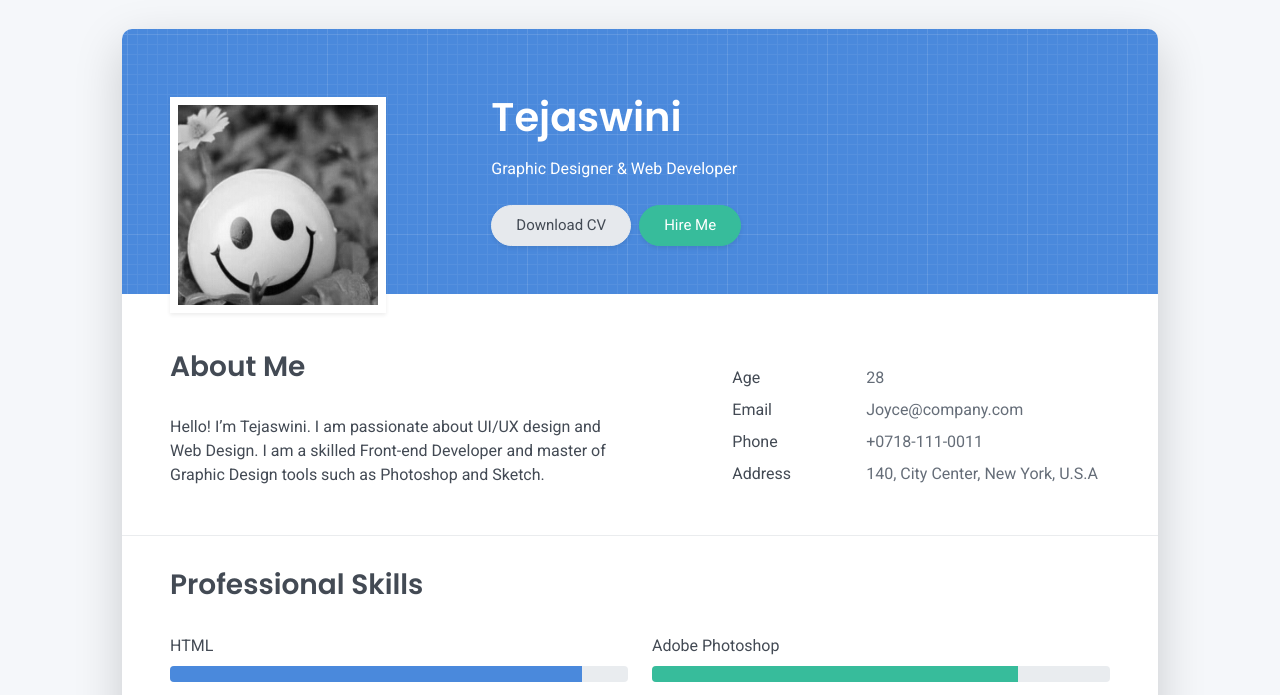
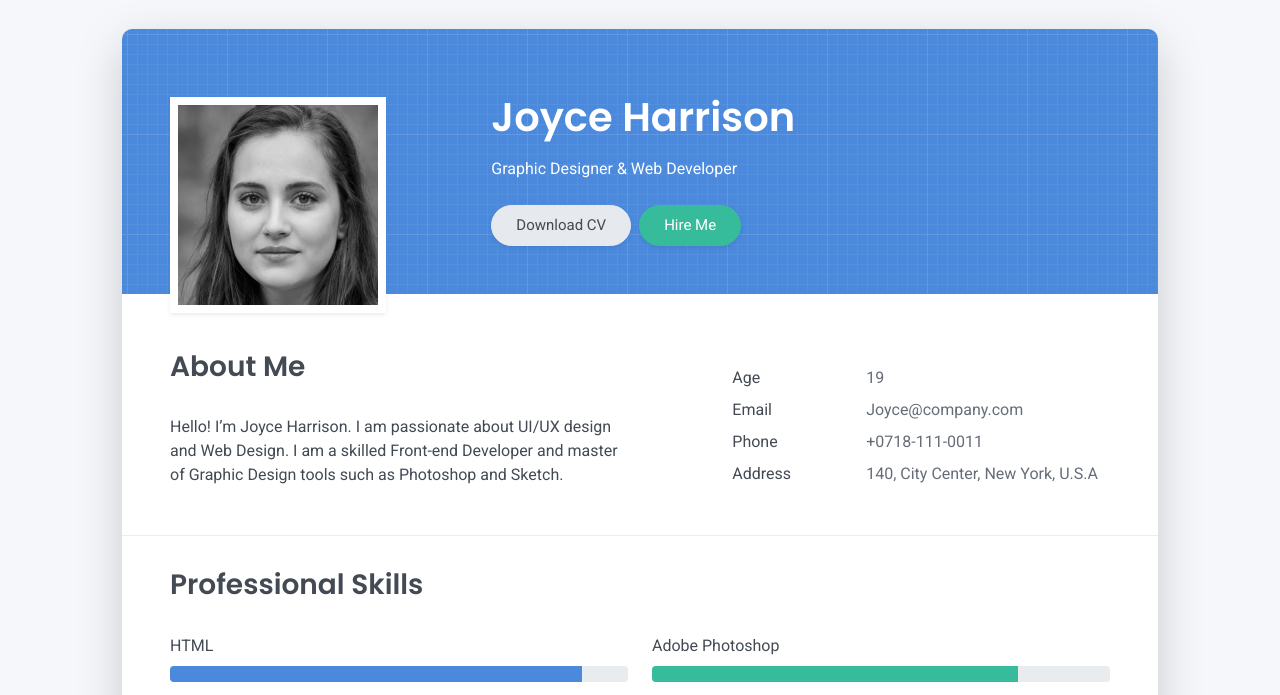
Before and after one commit to TejaswiniC5/TejaswiniC5github.io, a plain HTML site: page index.html in a window 1280 px wide. Shown: the part 75-770 px from the top of the page. Drawn offline with Linux system fonts and the light colour scheme.

Commit message:
data changed

```diff
--- a/index.html
+++ b/index.html
@@ -28,8 +28,7 @@
     <header class="d-print-none">
       <div class="container text-center text-lg-left">
         <div class="py-3 clearfix">
-          <h1 class="site-title mb-0">Tejaswini
-</h1>
+          <h1 class="site-title mb-0">Tejaswini</h1>
           <div class="site-nav">
             <nav role="navigation">
               <ul class="nav justify-content-center">
@@ -53,10 +52,10 @@
   <div class="cover-bg p-3 p-lg-4 text-white">
     <div class="row">
       <div class="col-lg-4 col-md-5">
-        <div class="avatar hover-effect bg-white shadow-sm p-1"><img src="images/profile.jpg" width="200" height="200"/></div>
+        <div class="avatar hover-effect bg-white shadow-sm p-1"><img src="images/avatar.jpg" width="200" height="200"/></div>
       </div>
       <div class="col-lg-8 col-md-7 text-center text-md-start">
-        <h2 class="h1 mt-2" data-aos="fade-left" data-aos-delay="0">Tejaswini</h2>
+        <h2 class="h1 mt-2" data-aos="fade-left" data-aos-delay="0">Joyce Harrison</h2>
         <p data-aos="fade-left" data-aos-delay="100">Graphic Designer & Web Developer</p>
         <div class="d-print-none" data-aos="fade-left" data-aos-delay="200"><a class="btn btn-light text-dark shadow-sm mt-1 me-1" href="right-resume.pdf" target="_blank">Download CV</a><a class="btn btn-success shadow-sm mt-1" href="#contact">Hire Me</a></div>
       </div>
@@ -66,7 +65,7 @@
     <div class="row">
       <div class="col-md-6">
         <h2 class="h3 mb-3">About Me</h2>
-        <p>Hello! I’m Tejaswini. I am passionate about UI/UX design and Web Design. I am a skilled Front-end Developer and master of Graphic Design tools such as Photoshop and Sketch.</p>
+        <p>Hello! I’m Joyce Harrison. I am passionate about UI/UX design and Web Design. I am a skilled Front-end Developer and master of Graphic Design tools such as Photoshop and Sketch.</p>
       </div>
       <div class="col-md-5 offset-md-1">
         <div class="row mt-2">
@@ -74,7 +73,7 @@
             <div class="pb-1">Age</div>
           </div>
           <div class="col-sm-8">
-            <div class="pb-1 text-secondary">28</div>
+            <div class="pb-1 text-secondary">19</div>
           </div>
           <div class="col-sm-4">
             <div class="pb-1">Email</div>
```
